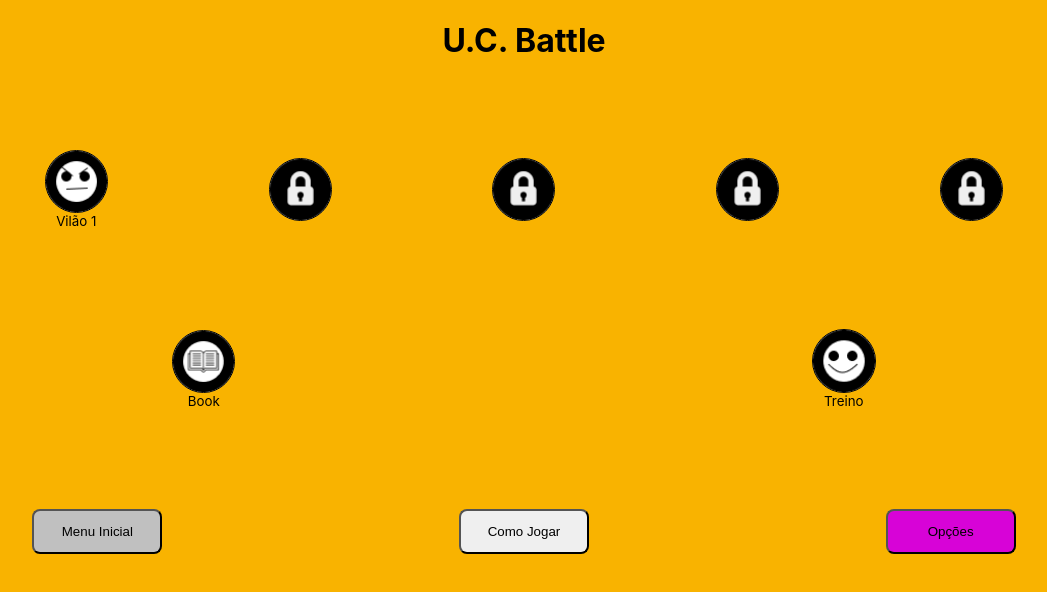
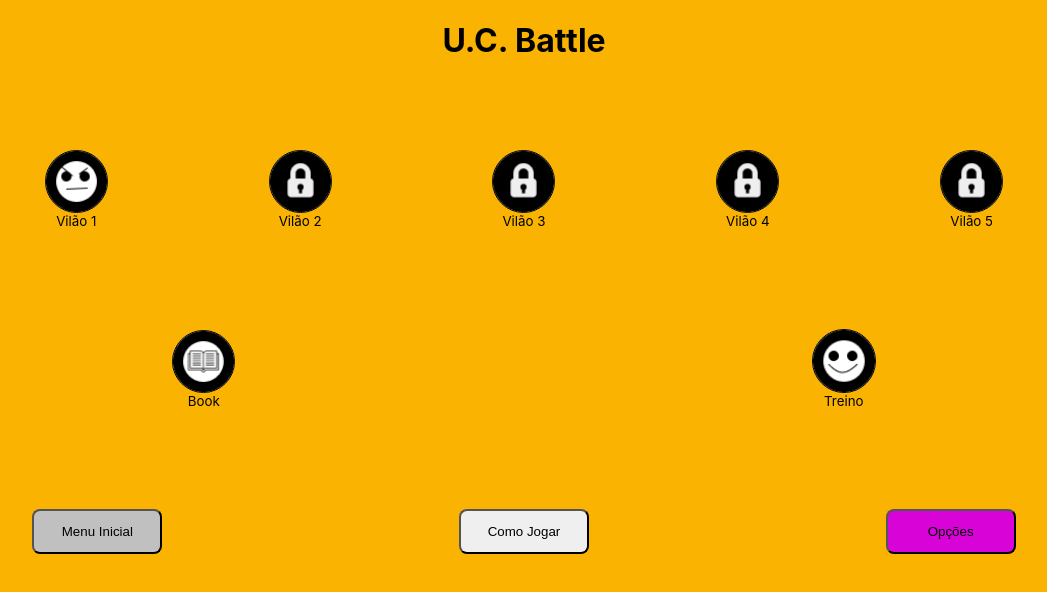
Before and after one commit to IrvinKXT/ucbattle, a React (Create React App) app: page / in a window 1280 px wide. Shown: the top 592 px of the page, without its empty margins (116-1163 px from the left). Built offline with nearby package versions, Linux system fonts and the light colour scheme.

Commit message:
Add files via upload

```diff
--- a/src/MenuPrin.js
+++ b/src/MenuPrin.js
@@ -126,7 +126,10 @@ function MenuPrin(props) {
             </Link>
             <small>Vilão 4</small>
           </div>
+          <div className='V'>
           <button className='botaoVB'>V5-Bloqueado</button>
+          <small>Vilão 5</small>
+          </div>
         </div>
 
         <div className='options'>
@@ -185,8 +188,14 @@ function MenuPrin(props) {
             </Link>
             <small>Vilão 3</small>
           </div>
+          <div className='V'>
           <button className='botaoVB'>V4-Bloqueado</button>
+          <small>Vilão 4</small>
+          </div>
+          <div className='V'>
           <button className='botaoVB'>V5-Bloqueado</button>
+          <small>Vilão 5</small>
+          </div>
         </div>
 
         <div className='options'>
@@ -239,9 +248,18 @@ function MenuPrin(props) {
             </Link>
             <small>Vilão 2</small>
           </div>
+          <div className='V'>
           <button className='botaoVB'>V3-Bloqueado</button>
+          <small>Vilão 3</small>
+          </div>
+          <div className='V'>
           <button className='botaoVB'>V4-Bloqueado</button>
+          <small>Vilão 4</small>
+          </div>
+          <div className='V'>
           <button className='botaoVB'>V5-Bloqueado</button>
+          <small>Vilão 5</small>
+          </div>
         </div>
 
         <div className='options'>
@@ -288,10 +306,22 @@ function MenuPrin(props) {
             </Link>
             <small>Vilão 1</small>
           </div>
+          <div className='V'>
           <button className='botaoVB'>V2-Bloqueado</button>
+          <small>Vilão 2</small>
+          </div>
+          <div className='V'>
           <button className='botaoVB'>V3-Bloqueado</button>
+          <small>Vilão 3</small>
+          </div>
+          <div className='V'>
           <button className='botaoVB'>V4-Bloqueado</button>
+          <small>Vilão 4</small>
+          </div>
+          <div className='V'>
           <button className='botaoVB'>V5-Bloqueado</button>
+          <small>Vilão 5</small>
+          </div>
         </div>
 
         <div className='options'>
--- a/src/V1.js
+++ b/src/V1.js
@@ -212,7 +212,7 @@ function V1(props){
                     <div className='hpv'>{heroi}</div>
                 </div>
                 <div className='charadas' style={{fontSize: "20px"}}>
-                    <div>{charada}</div>
+                    <div>{"Questão " + (questao + 1) + ". " + charada}</div>
                 </div>
                 <HeR
                 vwin={vwin}
--- a/src/V2.js
+++ b/src/V2.js
@@ -211,7 +211,7 @@ function V2(props){
                     <div className='hpv'>{heroi}</div>
                 </div>
                 <div className='charadas'>
-                    <div>{charada}</div>
+                    <div>{"Questão " + (questao + 1) + ". " + charada}</div>
                 </div>
                 <HeR
                 vwin={vwin}
--- a/src/V3.js
+++ b/src/V3.js
@@ -217,7 +217,7 @@ function V3(props){
                     <div className='hpv'>{heroi}</div>
                 </div>
                 <div className='charadasImg'>
-                    <div>{charada}</div>
+                    <div>{"Questão " + (questao + 1) + ". " + charada}</div>
                     <div><img className='Qimg' src={Qimagens[questao]} alt={alts[questao]} /></div>
                 </div>
                 <HeR
--- a/src/V4.js
+++ b/src/V4.js
@@ -214,7 +214,7 @@ function V4(props){
                     <div className='hpv'>{heroi}</div>
                 </div>
                 <div className='charadasImg'>
-                    <div>{charada}</div>
+                    <div>{"Questão " + (questao + 1) + ". " + charada}</div>
                     <div><img className='Qimg' src={Qimagens[questao]} alt={alts[questao]} /></div>
                 </div>
                 <HeR
--- a/src/V5.js
+++ b/src/V5.js
@@ -216,7 +216,7 @@ function V5(props){
                     <div className='hpv'>{heroi}</div>
                 </div>
                 <div className='charadasImg'>
-                    <div className='charada'>{charada}</div>
+                    <div className='charada'>{"Questão " + (questao + 1) + ". " + charada}</div>
                     <div><img className='Qimg' src={Qimagens[questao]} alt={alts[questao]} /></div>
                 </div>
                 <HeR
```
